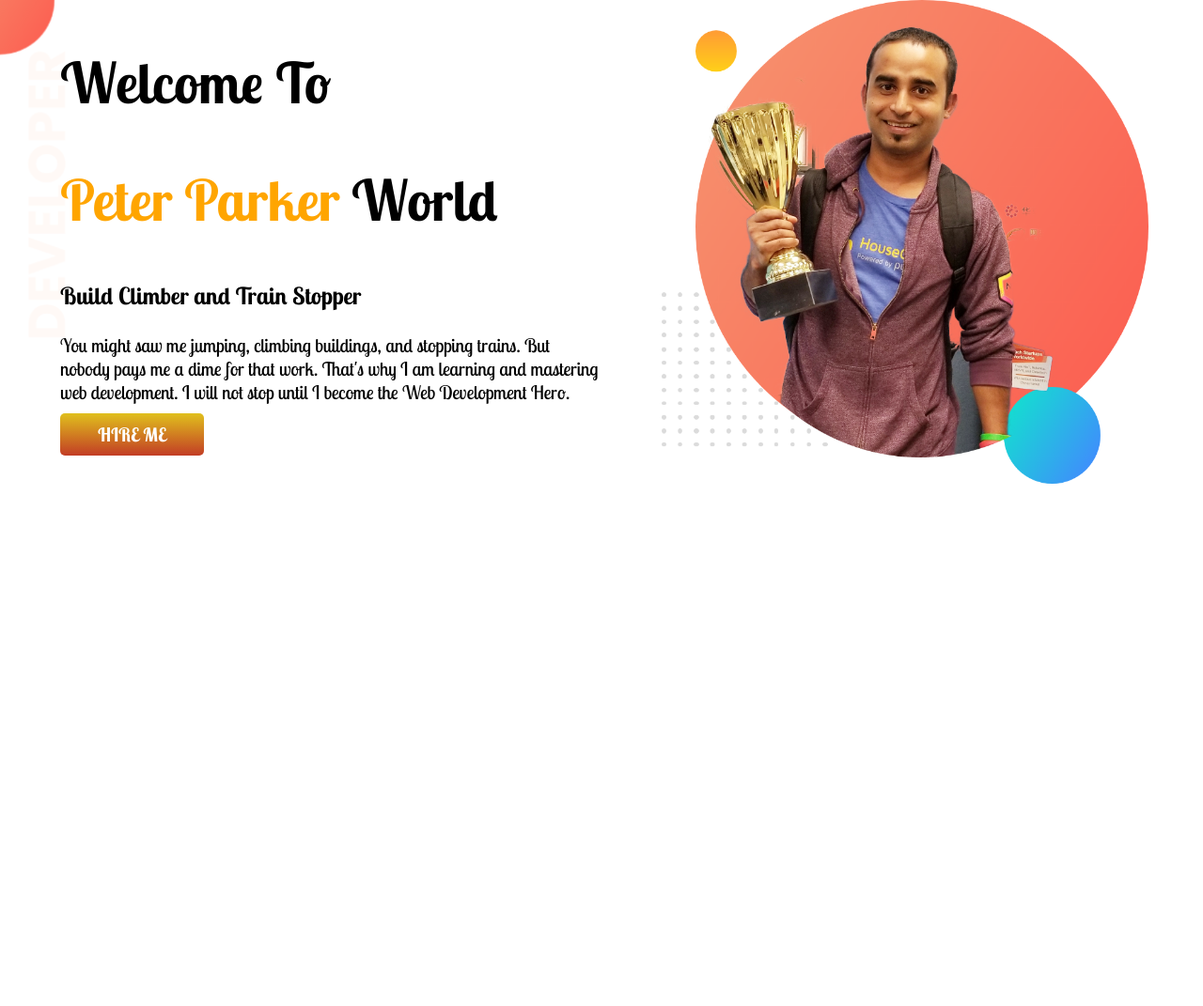
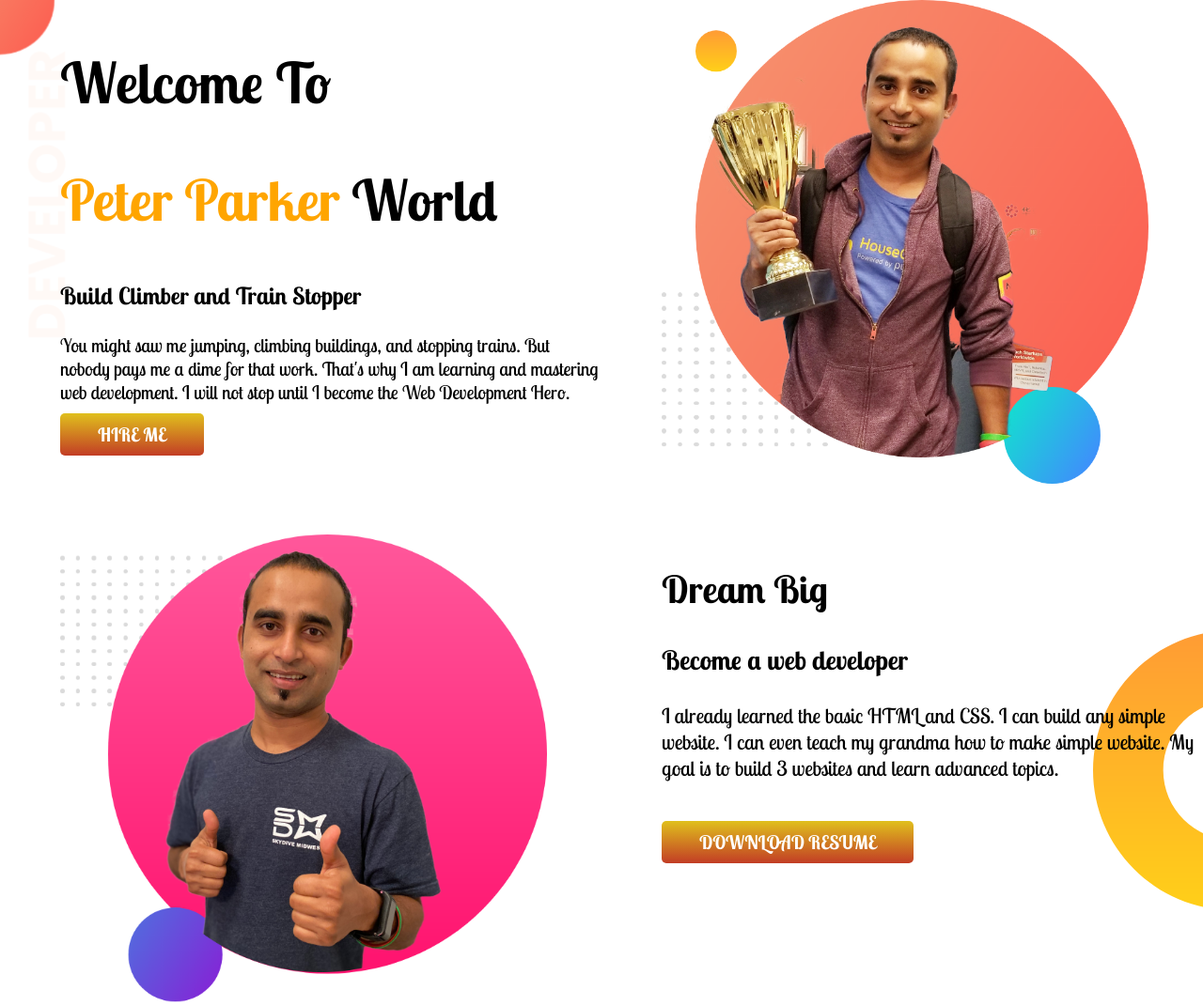
Before and after one commit to mdshakil-ctg/portfolio, a plain HTML site: page index.html in a window 1280 px wide. Shown: the whole page at 94% size. Before the commit the page ends 800 px from the top, so only its background shows below. Drawn offline with Linux system fonts and the light colour scheme.

Commit message:
added my dream section

```diff
--- a/index.html
+++ b/index.html
@@ -23,5 +23,16 @@
             <img src="images/jhankar.png" alt="">
         </div>
     </section>
+    <section class="dream-big">
+        <div class="col-50">
+            <img src="images/jhankar2.png" alt="jhankar mahbub">
+        </div>
+        <div class="col-50">
+            <h1>Dream Big</h1>
+            <h3>Become a web developer</h3>
+            <p>I already learned the basic HTML and CSS. I can build any simple website. I can even teach my grandma how to make simple website. My goal is to build 3 websites and learn advanced topics.</p>
+            <a class="link-button" href="#">DOWNLOAD RESUME</a>
+        </div>
+    </section>
 </body>
 </html>
--- a/style.css
+++ b/style.css
@@ -10,6 +10,7 @@ body{
     display: flex;
     background-image: url(images/top-banner.png);
     background-repeat: no-repeat;
+    margin-bottom: 50px;
 
 }
 .mysection h1{
@@ -37,3 +38,19 @@ body{
     color: #fff;
     font-weight: 800;
 }
+.dream-big{
+    display: flex;
+    background-image: url(images/dream-bg.png);
+    background-repeat: no-repeat;
+    background-position: right;
+}
+.dream-big h1{
+    font-size: 40px;
+}
+.dream-big h3{
+    font-size: 28px;
+}
+.dream-big p{
+    font-size: 22px;
+    padding-bottom: 30px;
+}
```
